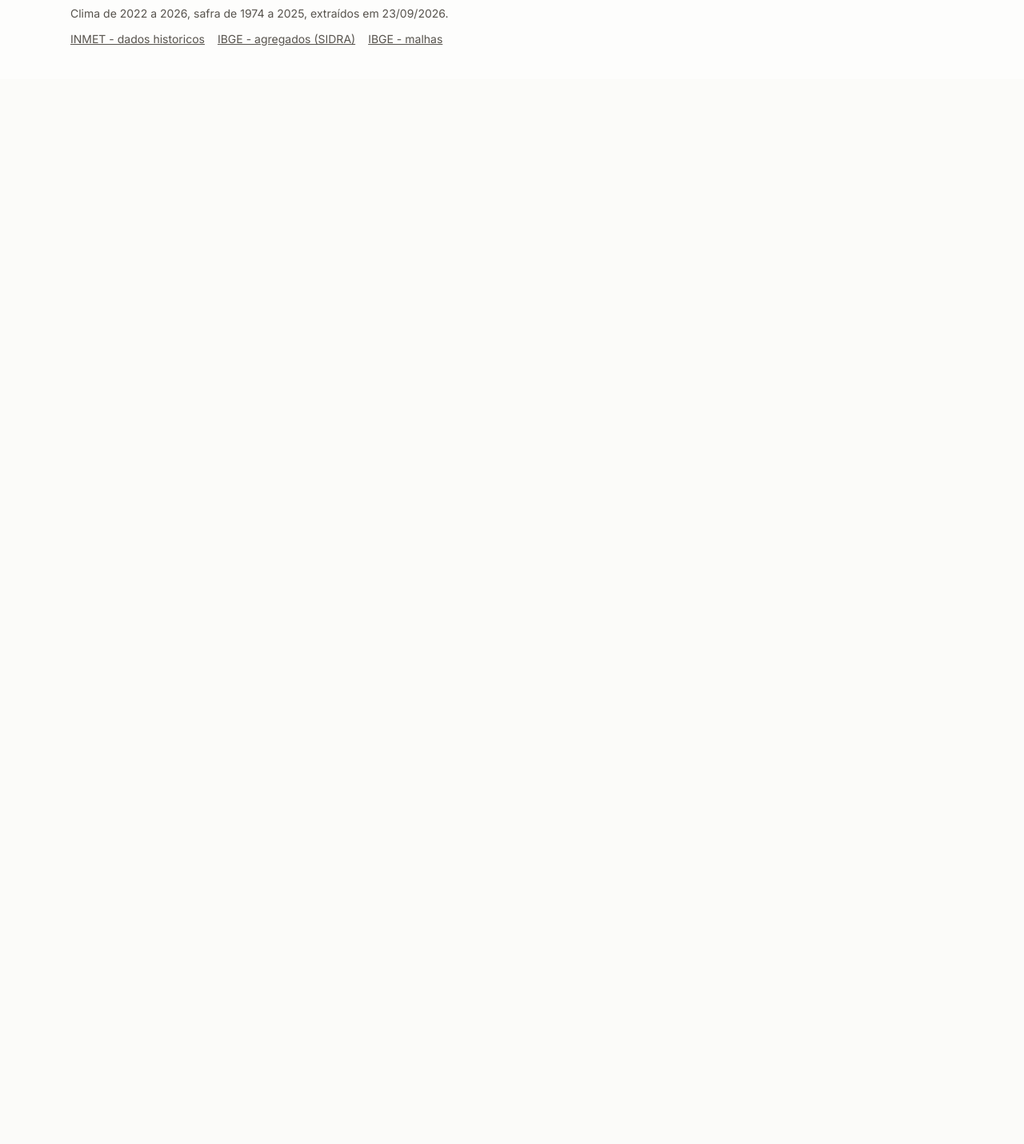
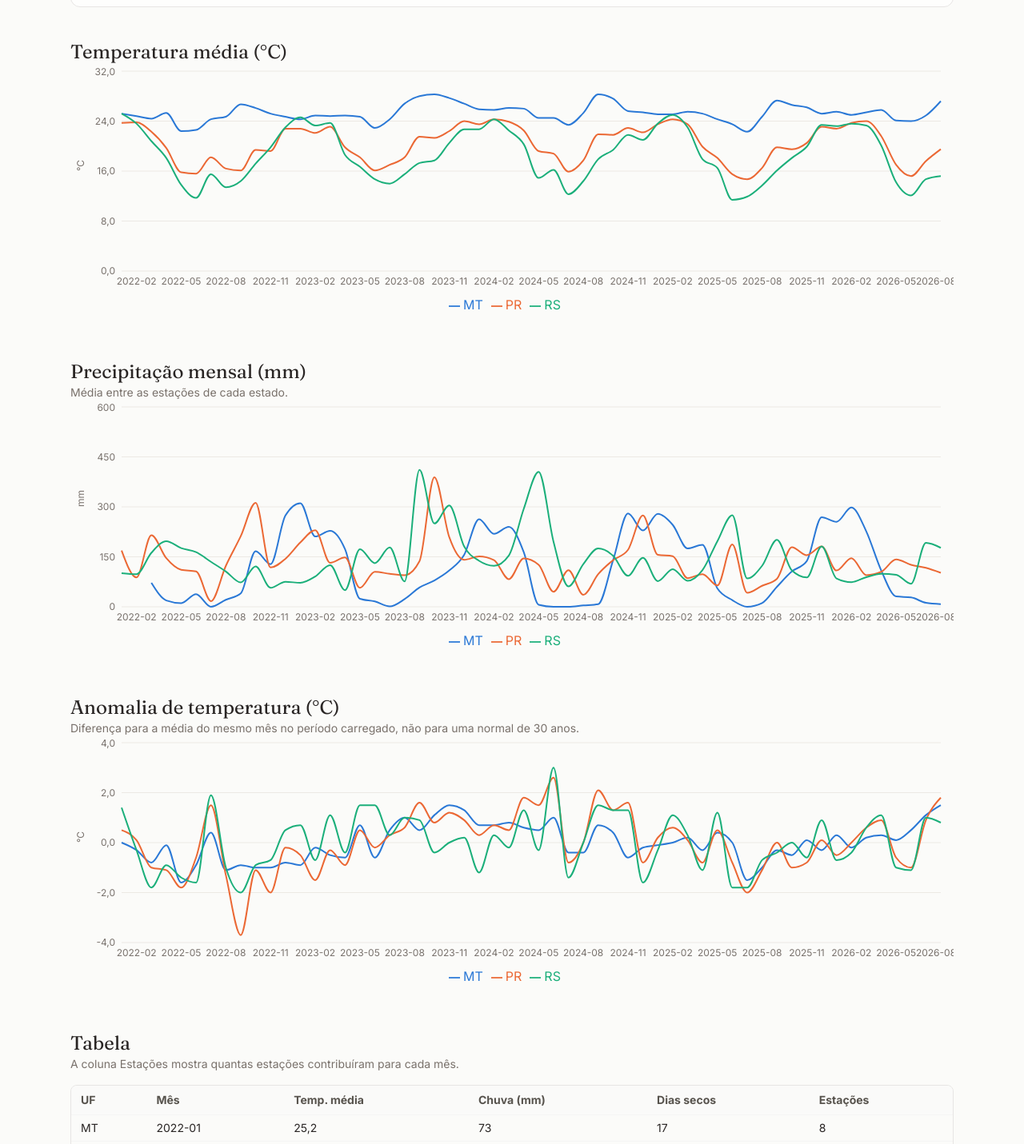
Before and after one commit to antoniolaprov/agroclima-analytics, a Next.js app in the folder web/: page /clima in a window 1280 px wide. Shown: the part 359-1790 px from the top of the page at 80% size. Before the commit the page ends 800 px from the top, so only its background shows below. Built offline with nearby package versions, Linux system fonts and the light colour scheme.

Commit message:
Build the climate page

```diff
--- a/web/app/clima/page.tsx
+++ b/web/app/clima/page.tsx
@@ -1,3 +1,11 @@
+import { Suspense } from "react";
+import { Clima } from "@/src/paginas/Clima";
+import { carregarClima, carregarMeta } from "@/src/lib/dados";
+
 export default function PaginaClima() {
-  return <h1 className="mx-auto max-w-6xl px-6 py-16 font-serif text-4xl">Clima</h1>;
+  return (
+    <Suspense>
+      <Clima linhas={carregarClima()} meta={carregarMeta()} />
+    </Suspense>
+  );
 }
--- /dev/null
+++ b/web/src/paginas/Clima.tsx
@@ -0,0 +1,118 @@
+"use client";
+
+import { useMemo, useRef } from "react";
+import { Filtros } from "@/src/filtros/Filtros";
+import { useFiltros } from "@/src/filtros/useFiltros";
+import { Linha } from "@/src/graficos/Linha";
+import { atribuir } from "@/src/lib/cores";
+import type { LinhaClima, Meta } from "@/src/lib/dados";
+import { numero } from "@/src/lib/formato";
+
+const CHAVE_MES = (linha: LinhaClima) => `${linha.ano}-${String(linha.mes).padStart(2, "0")}`;
+
+function pivotar(linhas: LinhaClima[], campo: keyof LinhaClima) {
+  const porMes = new Map<string, Record<string, string | number | null>>();
+  for (const linha of linhas) {
+    const chave = CHAVE_MES(linha);
+    const registro = porMes.get(chave) ?? { competencia: chave };
+    registro[linha.uf] = linha[campo] as number | null;
+    porMes.set(chave, registro);
+  }
+  return [...porMes.values()].sort((a, b) => String(a.competencia).localeCompare(String(b.competencia)));
+}
+
+export function Clima({ linhas, meta }: { linhas: LinhaClima[]; meta: Meta }) {
+  const atribuidas = useRef<Record<string, string>>({});
+  const { filtros, definir } = useFiltros({
+    ufs: ["MT", "PR", "RS"],
+    culturas: meta.culturas.slice(0, 1),
+    anoIni: meta.anos_clima[0],
+    anoFim: meta.anos_clima[meta.anos_clima.length - 1],
+  });
+
+  const selecionadas = useMemo(
+    () =>
+      linhas.filter(
+        (linha) =>
+          filtros.ufs.includes(linha.uf) && linha.ano >= filtros.anoIni && linha.ano <= filtros.anoFim,
+      ),
+    [linhas, filtros],
+  );
+
+  const cores = atribuir(filtros.ufs, atribuidas.current);
+  const series = filtros.ufs.map((uf) => ({ chave: uf, nome: uf, cor: cores[uf] }));
+
+  return (
+    <div className="mx-auto max-w-6xl px-6 py-12">
+      <h1 className="font-serif text-4xl text-stone-900">Clima</h1>
+      <div className="mt-6">
+        <Filtros
+          filtros={filtros}
+          definir={definir}
+          ufsDisponiveis={meta.ufs}
+          culturasDisponiveis={meta.culturas}
+          anos={meta.anos_clima}
+          comCultura={false}
+        />
+      </div>
+
+      {selecionadas.length === 0 ? (
+        <p className="mt-10 text-stone-600">Sem dados para os filtros selecionados.</p>
+      ) : (
+        <div className="mt-10 space-y-12">
+          <section>
+            <h2 className="font-serif text-2xl">Temperatura média (°C)</h2>
+            <Linha dados={pivotar(selecionadas, "temp_media")} x="competencia" series={series} rotuloY="°C" />
+          </section>
+
+          <section>
+            <h2 className="font-serif text-2xl">Precipitação mensal (mm)</h2>
+            <p className="text-sm text-stone-500">Média entre as estações de cada estado.</p>
+            <Linha dados={pivotar(selecionadas, "precipitacao")} x="competencia" series={series} rotuloY="mm" casas={0} />
+          </section>
+
+          <section>
+            <h2 className="font-serif text-2xl">Anomalia de temperatura (°C)</h2>
+            <p className="text-sm text-stone-500">
+              Diferença para a média do mesmo mês no período carregado, não para uma normal de 30 anos.
+            </p>
+            <Linha dados={pivotar(selecionadas, "anomalia_temp")} x="competencia" series={series} rotuloY="°C" />
+          </section>
+
+          <section>
+            <h2 className="font-serif text-2xl">Tabela</h2>
+            <p className="text-sm text-stone-500">
+              A coluna Estações mostra quantas estações contribuíram para cada mês.
+            </p>
+            <div className="mt-4 max-h-96 overflow-auto rounded-lg border border-stone-200">
+              <table className="w-full text-sm">
+                <thead className="sticky top-0 bg-stone-50 text-left text-stone-600">
+                  <tr>
+                    <th className="px-3 py-2">UF</th>
+                    <th className="px-3 py-2">Mês</th>
+                    <th className="px-3 py-2">Temp. média</th>
+                    <th className="px-3 py-2">Chuva (mm)</th>
+                    <th className="px-3 py-2">Dias secos</th>
+                    <th className="px-3 py-2">Estações</th>
+                  </tr>
+                </thead>
+                <tbody>
+                  {selecionadas.map((linha) => (
+                    <tr key={`${linha.uf}-${CHAVE_MES(linha)}`} className="border-t border-stone-100">
+                      <td className="px-3 py-1.5">{linha.uf}</td>
+                      <td className="px-3 py-1.5">{CHAVE_MES(linha)}</td>
+                      <td className="px-3 py-1.5">{numero(linha.temp_media, 1)}</td>
+                      <td className="px-3 py-1.5">{numero(linha.precipitacao, 0)}</td>
+                      <td className="px-3 py-1.5">{numero(linha.dias_sem_chuva, 0)}</td>
+                      <td className="px-3 py-1.5">{linha.n_estacoes}</td>
+                    </tr>
+                  ))}
+                </tbody>
+              </table>
+            </div>
+          </section>
+        </div>
+      )}
+    </div>
+  );
+}
```
Also changed, not shown: 1 other file (tests, documents, lock files or other folders).
